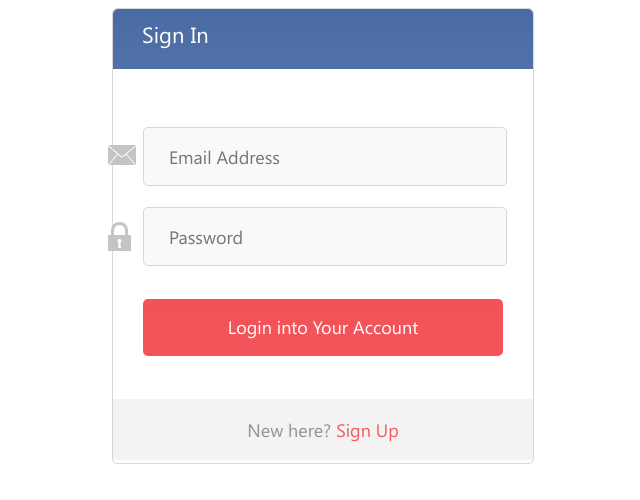
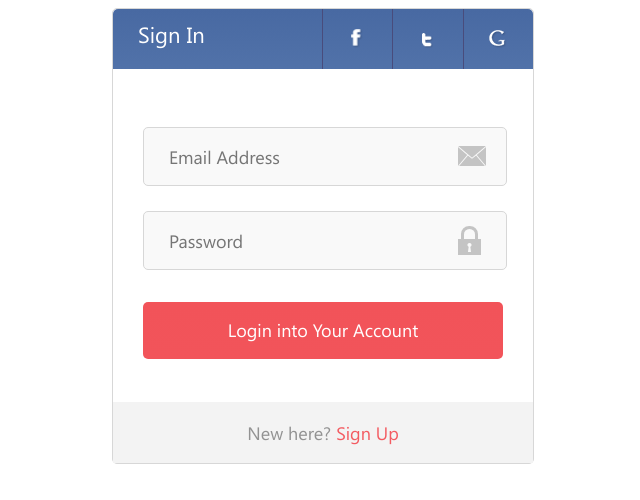
Before and after one commit to MarRyb/Tasks, a plain HTML site: page Task4/index.html in a window 1280 px wide. Shown: the whole page, without its empty margins (317-957 px from the left). Drawn offline with Linux system fonts and the light colour scheme; files whose address does not match are found by name.

Commit message:
Finally I've done iT!!!

```diff
--- a/Task4/index.html
+++ b/Task4/index.html
@@ -8,7 +8,19 @@
 <body>
 	<div class="container_for_form">
 	   <div class="header_of_form">
-	   	 <div class="Sign_in">Sign In</div>
+	   	 	<div class="Sign_in">Sign In
+	   	    </div>
+	        <div class="social_facebook">
+	        	<a href="#" class="icon_facebook"><img src="./images/facebook.png" width="12"
+   height="19" alt="facebook"></a>
+	        </div>
+            <div class="social_twitter">
+            	<a href="#" class="icon_twitter"><img src="./images/twitter.png" width="11"
+   height="15" alt="twitter"></a>
+            </div>
+            <div class="social__google">
+            	<a href="#" class="icon_google"><img src="./images/google.png" alt="google"></a>
+            </div>
         </div>
                 <form action="" method="post">
 	                <div class="container_for_email">
--- a/Task4/styles.css
+++ b/Task4/styles.css
@@ -1,9 +1,8 @@
 @font-face {
       font-family: "SegoeUIRegular";
       src: url("./fonts/SegoeUIRegular/SegoeUIRegular.eot");
-      src: url("./fonts/SegoeUIRegular/SegoeUIRegular.eot?#iefix")format("embedded-opentype"),
-      url("./fonts/SegoeUIRegular/SegoeUIRegular.woff") format("woff"),
-      url("./fonts/SegoeUIRegular/SegoeUIRegular.ttf") format("truetype");
+      src: url("./fonts/SegoeUIRegular/SegoeUIRegular.eot?#iefix")format("embedded-opentype");
+      src: url("./fonts/SegoeUIRegular/SegoeUIRegular.ttf")format("truetype");
       font-style: normal;
       font-weight: normal;
   }
@@ -17,19 +16,32 @@
 	text-align: center;
 }
  .header_of_form {
-  font-family:'SegoeUIRegular', Optima, Roboto;
+  font-family:'SegoeUIRegular', Frutiger, Frutiger Linotype, Dejavu Sans, Helvetica Neue, Arial, sans-serif;
   font-size: 22px;
-  width: 391px;
-  height: 50px;
+  display: flex;
+  flex-direction: row;
+  flex-wrap: nowrap;
+  width: 420px;
+  height: 60px;
   color: #ffffff;
   background: linear-gradient(#4869a2, #5172a9);
-  text-align: start;
- 	padding-left: 29px;
- 	padding-top: 10px ;
- 	margin-bottom: 58px;
+  margin-bottom: 58px;
   border-top-right-radius: 5px;
   border-top-left-radius: 5px;
  }
+ .Sign_in {
+  display: flex;
+  width: 185px;
+  height: 50px;
+  padding-left: 25px;
+  padding-top: 10px;
+ }
+ .social_facebook, .social_twitter, .social__google {
+   width: 70px;
+   border-left: 1px solid #494c7c;
+   padding-top: 15px;
+}
+
 
 a{
 	color: #f35b61;
@@ -37,32 +49,32 @@ a{
 }
 
 .input-text {
-	margin: 0px 30px 21px 30px;
-  position:relative;
+	margin: 0px 30px 5px 30px;
+
 }
 .container_for_email::after {
   content:"";
-  position: absolute;
+  position:relative;
   display: block;
   height: 20px;
   width: 28px;
   background: url(./images/email.svg);
-  top: 145px;
-  left: 425px;
+  top: -45px;
+  left: 345px;
  }
 .input-password {
-	margin: 0px 30px 33px 30px;
+	margin: 0px 30px 3px 30px;
   position:relative;
 }
 .container_for_password::after{
   content:"";
-  position: absolute;
+  position: relative;
   display: block;
   height: 29px;
   width: 23px;
   background: url(./images/locked.svg);
-  top: 222px;
-  left: 425px;
+  top: -47px;
+  left: 345px;
 }
  .input-text, .input-password {
  	width: 335px;
@@ -74,7 +86,7 @@ a{
 	background-color: #f9f9f9;
 }
  .input-text, .input-password, .input-submit, .footer_for_form{
-  font-family: 'SegoeUIRegular', Optima, Roboto;
+  font-family: 'SegoeUIRegular', Frutiger, Frutiger Linotype, Dejavu Sans, Helvetica Neue, Arial, sans-serif;
   font-size: 18px;
   line-height: 21px;
  }
```
Also changed, not shown: Task4/images/facebook.png (added), Task4/images/google.png (added), Task4/images/twitter.png (added). Lines whose indentation alone changed are shown as unchanged.
